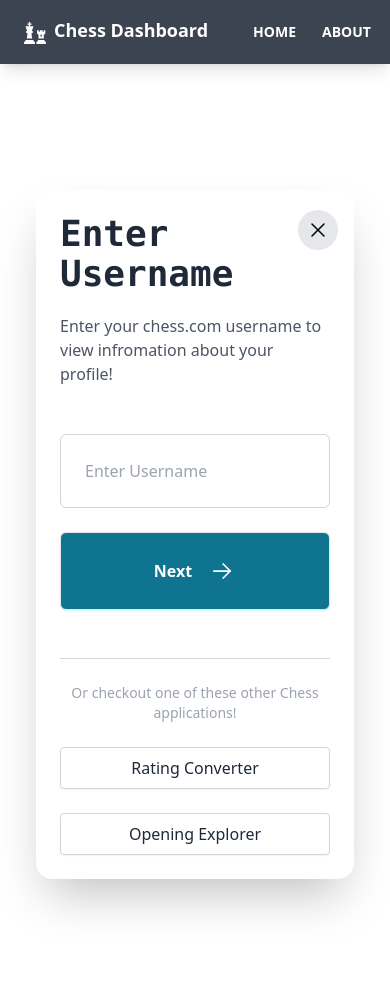
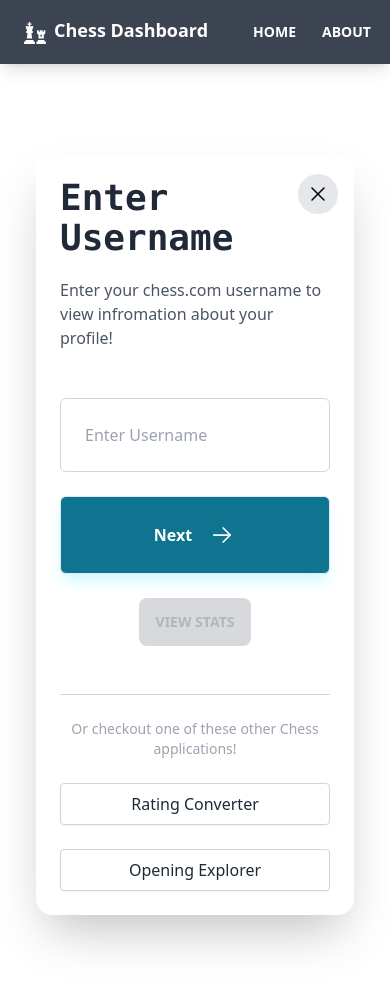
Before and after one commit to ryan-spencer1220/chess-dashboard, a React (Create React App) app: page / in a window 390 px wide. Shown: the top 988 px of the page. Built offline with nearby package versions, Linux system fonts and the light colour scheme.

Commit message:
adjust styling for user page

```diff
--- a/src/App.js
+++ b/src/App.js
@@ -15,13 +15,13 @@ function App() {
       value={{ userName, setUserName, userData, setUserData }}
     >
       <Router>
-        <div className="flex flex-col justify-between h-screen">
+        <div className="flex flex-col justify-between">
           <Navbar />
-          <main className="container mx-auto px-3 pb-12">
+          <main className="mx-auto px-3 pb-12">
             <Routes>
               <Route path="/" element={<Home />} />
               <Route path="/about" element={<About />} />
-              <Route path="/user/:login" element={<User />} />
+              <Route path="/user" element={<User />} />
             </Routes>
           </main>
         </div>
--- a/src/components/UserDashboard.jsx
+++ /dev/null
@@ -1,7 +0,0 @@
-import React from "react";
-
-const UserDashboard = () => {
-  return <div></div>;
-};
-
-export default UserDashboard;
--- a/src/components/UserSearch.jsx
+++ b/src/components/UserSearch.jsx
@@ -1,6 +1,7 @@
 import { useState, useContext } from "react";
 import { ChessContext } from "../context/ChessContext";
 import Chess from "../components/assets/chess.jpg";
+import { Link } from "react-router-dom";
 
 const UserSearch = () => {
   const { userName, setUserName, userData, setUserData } =
@@ -16,6 +17,7 @@ const UserSearch = () => {
       let resJSON = await res.json();
       if (res.status === 200) {
         setUserData(resJSON);
+        console.log(resJSON);
       } else {
         setError("Something went wrong, please check your username!");
       }
@@ -44,7 +46,7 @@ const UserSearch = () => {
             <div className="flex flex-col items-center justify-between mt-6 space-y-6 md:flex-row md:space-y-0">
               <button
                 type="submit"
-                className="w-full md:w-auto flex justify-center items-center p-6 space-x-4 font-sans font-bold text-white rounded-md shadow-lg px-9 bg-cyan-700 shadow-cyan-100 hover:bg-opacity-90 shadow-sm hover:shadow-lg border transition hover:-translate-y-0.5 duration-150"
+                className="w-full md:w-auto flex justify-center items-center p-6 space-x-4 font-sans font-bold text-white rounded-md shadow-lg px-9 bg-cyan-700 shadow-cyan-100 hover:bg-opacity-90 hover:shadow-lg border transition hover:-translate-y-0.5 duration-150"
               >
                 <span>Next</span>
                 <svg
@@ -63,7 +65,13 @@ const UserSearch = () => {
                   <line x1="13" y1="6" x2="19" y2="12" />
                 </svg>
               </button>
+              <Link to="/user">
+                <button className="btn" disabled={userData ? false : true}>
+                  View Stats
+                </button>
+              </Link>
             </div>
+            {error && <p>{error}</p>}
           </form>
 
           <div className="mt-12 border-b border-b-gray-300"></div>
@@ -106,20 +114,3 @@ const UserSearch = () => {
 };
 
 export default UserSearch;
-
-{
-  /*
-<input
-  value={userName}
-  onChange={handleChange}
-  type="text"
-  placeholder="Enter Username"
-  className="p-2 px-4 text-center text-white bg-zinc-800 border border-zinc-600 placeholder:text-xs placeholder:text-center md:text-left placeholder:md:text-left focus:outline-none"
-/>
-<button type="submit" className="btn">
-  Search
-</button>
-</form> */
-}
-
-// {error && <p>{error}</p>}
--- a/src/pages/Home.jsx
+++ b/src/pages/Home.jsx
@@ -1,12 +1,10 @@
 import React from "react";
-import UserDashboard from "../components/UserDashboard";
 import UserSearch from "../components/UserSearch";
 
 const Home = () => {
   return (
     <>
       <UserSearch />
-      <UserDashboard />
     </>
   );
 };
--- a/src/pages/User.jsx
+++ b/src/pages/User.jsx
@@ -21,7 +21,7 @@ function User() {
 
   return (
     <>
-      <div className="w-full mx-auto lg:w-10/12">
+      <div className="w-full mx-auto">
         <div className="mb-4">
           <Link to="/" className="btn btn-ghost">
             Back To Search
@@ -141,8 +141,6 @@ function User() {
             </div>
           </div>
         </div>
-
-        {/* <RepoList repos={status} /> */}
       </div>
     </>
   );
```
Also changed, not shown: 1 other file (tests, documents, lock files or other folders).
